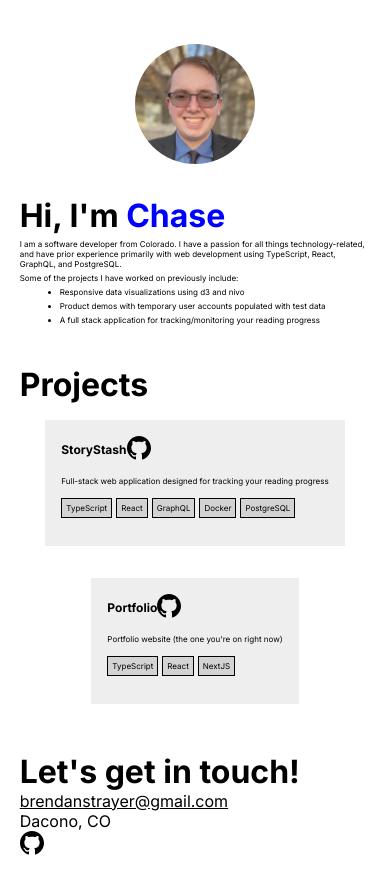
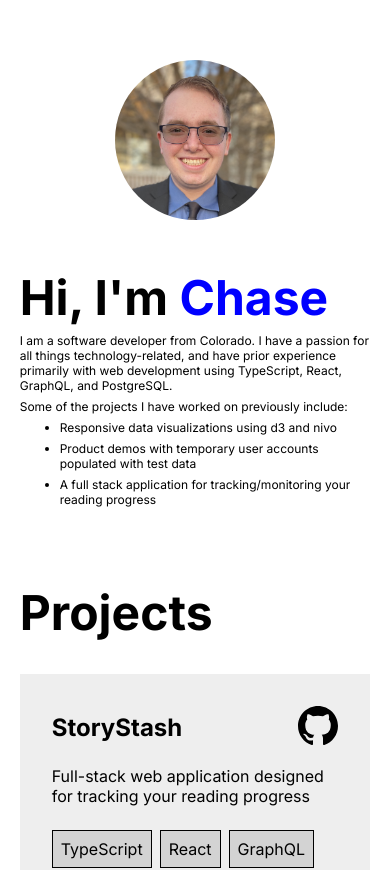
Before and after one commit to chasestr/personal-website, a Next.js app: page / in a window 390 px wide. Shown: the top 870 px of the page. Built offline with nearby package versions, Linux system fonts and the light colour scheme.

Commit message:
Update styling and fix issues with breakpoints

```diff
--- a/src/app/Contact.module.css
+++ b/src/app/Contact.module.css
@@ -1,16 +1,17 @@
 .container {
   display: flex;
   flex-direction: column;
-  margin-bottom: 2rem;
+  margin-bottom: 4rem;
 }
 
-.infoContainer {
+.info_container {
   display: flex;
   align-items: center;
+  font-size: 2rem;
 }
 
 .title {
-  font-size: 2rem;
+  font-size: 6rem;
   font-weight: bold;
 }
 
@@ -21,3 +22,56 @@
 .github {
   margin-left: auto;
 }
+
+.github_logo {
+  width: 100px;
+  height: 100px;
+}
+
+/* m breakpoint */
+@media (max-width: 1200px) {
+  .info_container {
+    font-size: 1.5rem;
+  }
+
+  .title {
+    font-size: 4rem;
+  }
+
+  .github_logo {
+    width: 80px;
+    height: 80px;
+  }
+}
+
+/* sm breakpoint */
+@media (max-width: 750px) {
+  .info_container {
+    font-size: 1.5rem;
+  }
+
+  .title {
+    font-size: 3rem;
+  }
+
+  .github_logo {
+    width: 60px;
+    height: 60px;
+  }
+}
+
+/* xs breakpoint */
+@media (max-width: 600px) {
+  .info_container {
+    font-size: 1rem;
+  }
+
+  .title {
+    font-size: 2rem;
+  }
+
+  .github_logo {
+    width: 40px;
+    height: 40px;
+  }
+}
--- a/src/app/Introduction.module.css
+++ b/src/app/Introduction.module.css
@@ -4,8 +4,8 @@
 }
 
 .title {
-  font-size: 4rem;
-  margin-top: 4rem;
+  font-size: 8rem;
+  margin-top: 8rem;
   font-weight: bold;
 }
 
@@ -14,19 +14,19 @@
 }
 
 .content {
-  margin-top: 0.5rem;
-  font-size: 1rem;
+  margin-top: 1rem;
+  font-size: 2rem;
 }
 
 .listItem {
-  margin-top: 0.5rem;
+  margin-top: 1rem;
 }
 
 .image__desktop {
-  margin-top: 4rem;
-  margin-left: 4rem;
-  width: 15rem;
-  height: 15rem;
+  margin-top: 8rem;
+  margin-left: 8rem;
+  width: 30rem;
+  height: 30rem;
   border-radius: 100%;
 }
 
@@ -35,7 +35,73 @@
 }
 
 /* m breakpoint */
-@media (max-width: 800px) {
+@media (max-width: 1750px) {
+  .title {
+    font-size: 6rem;
+    margin-top: 6rem;
+    font-weight: bold;
+  }
+
+  .content {
+    margin-top: 0.75rem;
+    font-size: 1.5rem;
+  }
+
+  .listItem {
+    margin-top: 0.75rem;
+  }
+
+  .image__desktop {
+    margin-top: 6rem;
+    margin-left: 6rem;
+    width: 22rem;
+    height: 22rem;
+    border-radius: 100%;
+  }
+}
+
+/* sm breakpoint */
+@media (max-width: 1200px) {
+  .container {
+    flex-direction: column;
+    align-items: center;
+  }
+
+  .title {
+    font-size: 4rem;
+    margin-top: 4rem;
+    font-weight: bold;
+  }
+
+  .content {
+    margin-top: 0.5rem;
+    font-size: 1rem;
+  }
+
+  .listItem {
+    margin-top: 0.5rem;
+  }
+
+  .image__desktop {
+    display: none;
+  }
+
+  .image__mobile {
+    display: block;
+    margin-top: 4rem;
+    width: 15rem;
+    height: 15rem;
+    border-radius: 100%;
+  }
+}
+
+/* xs breakpoint */
+@media (max-width: 500px) {
+  .container {
+    flex-direction: column;
+    align-items: center;
+  }
+
   .title {
     font-size: 3rem;
     margin-top: 3rem;
@@ -52,16 +118,20 @@
   }
 
   .image__desktop {
+    display: none;
+  }
+
+  .image__mobile {
+    display: block;
     margin-top: 3rem;
-    margin-left: 3rem;
-    width: 11.25rem;
-    height: 11.25rem;
+    width: 10rem;
+    height: 10rem;
     border-radius: 100%;
   }
 }
 
-/* sm breakpoint */
-@media (max-width: 600px) {
+/* xxs breakpoint */
+@media (max-width: 350px) {
   .container {
     flex-direction: column;
     align-items: center;
@@ -89,8 +159,8 @@
   .image__mobile {
     display: block;
     margin-top: 2rem;
-    width: 7.5rem;
-    height: 7.5rem;
+    width: 7rem;
+    height: 7rem;
     border-radius: 100%;
   }
 }
--- a/src/app/ProjectCard.module.css
+++ b/src/app/ProjectCard.module.css
@@ -2,9 +2,9 @@
   display: flex;
   flex-direction: column;
   background-color: rgb(238, 238, 238);
-  padding: 1rem;
+  padding: 3rem;
   max-width: 25vw;
-  margin: 1rem;
+  margin: 3rem;
   margin-left: 0;
 }
 
@@ -12,17 +12,17 @@
   font-weight: bold;
   text-decoration: none;
   color: black;
-  font-size: 1rem;
+  font-size: 3rem;
 }
 
 .description {
-  font-size: 0.5rem;
+  font-size: 2rem;
 }
 
 .technologies {
   display: flex;
-  font-size: 0.5rem;
-  padding: 0.5rem;
+  font-size: 2rem;
+  padding: 2rem;
   flex-wrap: wrap;
   padding-left: 0;
 }
@@ -30,10 +30,10 @@
 .technology {
   display: flex;
   flex-wrap: wrap;
-  margin: 0.25rem;
+  margin: 0.5rem;
   margin-left: 0;
   border: 1px solid black;
-  padding: 0.25rem;
+  padding: 0.75rem;
   background-color: lightgray;
   color: black;
 }
@@ -41,22 +41,73 @@
 .title_container {
   display: flex;
   align-items: center;
-  margin-bottom: 0.75rem;
+  margin-bottom: 2rem;
+}
+
+.github_logo_container {
+  margin-left: auto;
 }
 
 .github_logo {
-  margin-left: auto;
+  width: 80px;
+  height: 80px;
+}
+
+/* m breakpoint */
+@media (max-width: 1750px) {
+  .container {
+    padding: 2rem;
+    margin: 2rem;
+    margin-left: 0;
+  }
+
+  .title {
+    font-size: 2rem;
+  }
+
+  .description {
+    font-size: 1rem;
+  }
+
+  .technologies {
+    font-size: 1rem;
+    padding: 1rem;
+    padding-left: 0;
+  }
+
+  .technology {
+    margin: 0.5rem;
+    padding: 0.5rem;
+    margin-left: 0;
+  }
+
+  .title_container {
+    margin-bottom: 1rem;
+  }
+
+  .github_logo {
+    width: 60px;
+    height: 60px;
+  }
 }
 
 /* sm breakpoint */
-@media (max-width: 600px) {
+@media (max-width: 1400px) {
   .container {
     max-width: 100%;
     margin-left: auto;
     margin-right: auto;
   }
+}
 
+/* xs breakpoint */
+@media (max-width: 1200px) {
   .title {
-    font-size: 0.75rem;
+    font-size: 1.5rem;
+  }
+
+  .github_logo {
+    width: 40px;
+    height: 40px;
   }
 }
--- a/src/app/Projects.module.css
+++ b/src/app/Projects.module.css
@@ -1,12 +1,12 @@
 .container {
   display: flex;
-  margin-top: 4rem;
-  margin-bottom: 4rem;
+  margin-top: 8rem;
+  margin-bottom: 8rem;
   flex-direction: column;
 }
 
 .title {
-  font-size: 2rem;
+  font-size: 6rem;
   font-weight: bold;
 }
 
@@ -15,18 +15,17 @@
   flex-wrap: wrap;
 }
 
-/* sm breakpoint */
-@media (max-width: 600px) {
+/* m breakpoint */
+@media (max-width: 1200px) {
   .container {
     display: flex;
-    margin-top: 2rem;
-    margin-bottom: 2rem;
+    margin-top: 4rem;
+    margin-bottom: 4rem;
     flex-direction: column;
   }
 
   .title {
-    font-size: 2rem;
-    font-weight: bold;
+    font-size: 4rem;
   }
 
   .card_container {
@@ -35,3 +34,17 @@
     align-items: center;
   }
 }
+
+/* sm breakpoint */
+@media (max-width: 500px) {
+  .title {
+    font-size: 3rem;
+  }
+}
+
+/* xs breakpoint */
+@media (max-width: 350px) {
+  .title {
+    font-size: 2rem;
+  }
+}
```
